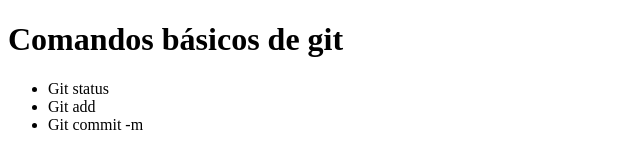
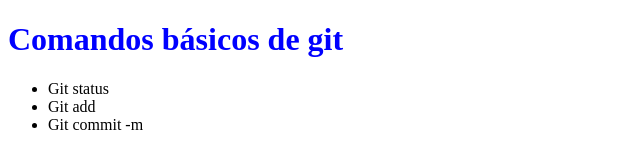
Before and after one commit to fesaenriquezhe/comandosGit, a plain HTML site: page index.html in a window 1280 px wide. Shown: the whole page, without its empty margins (0-640 px from the left). Drawn offline with Linux system fonts and the light colour scheme.

Commit message:
feature add stylesheet miEstilo.css

```diff
--- /dev/null
+++ b/css/miEstilo.css
@@ -0,0 +1,3 @@
+h1{
+    color:blue;
+}
--- a/index.html
+++ b/index.html
@@ -3,6 +3,7 @@
 <head>
     <meta charset="utf-8">
     <title>Comandos git</title>
+    <link rel="stylesheet" href="css/miEstilo.css">
 </head>
 <body>
 <h1>Comandos básicos de git</h1>
```
